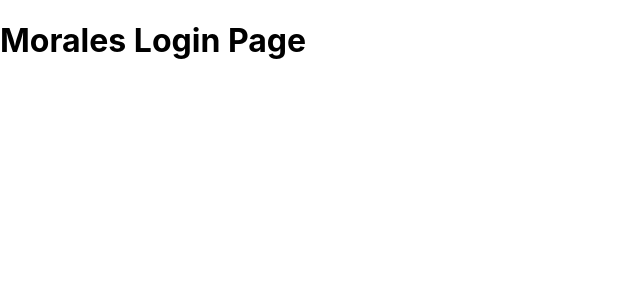
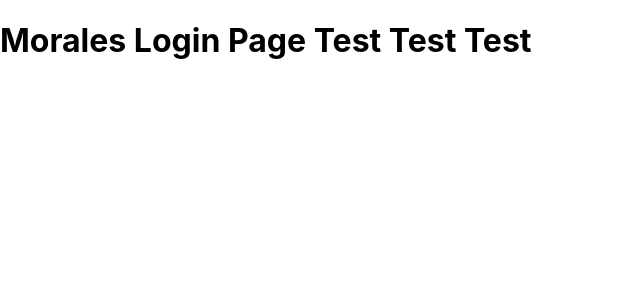
Before and after one commit to boilerblockchain/social_token, a Next.js app in the folder social-token/: page /MoralesLogin in a window 1280 px wide. Shown: the top 300 px of the page, without its empty margins (0-640 px from the left). Built offline with nearby package versions, Linux system fonts and the light colour scheme.

Commit message:
Added test push to header
Test commit

```diff
--- a/social-token/pages/MoralesLogin.js
+++ b/social-token/pages/MoralesLogin.js
@@ -1,7 +1,7 @@
 // domain.com/login
 
 function MoralesLogin() {
-    return <h1>Morales Login Page</h1>
+    return <h1>Morales Login Page Test Test Test</h1>
 }
 
 export default MoralesLogin;
```
